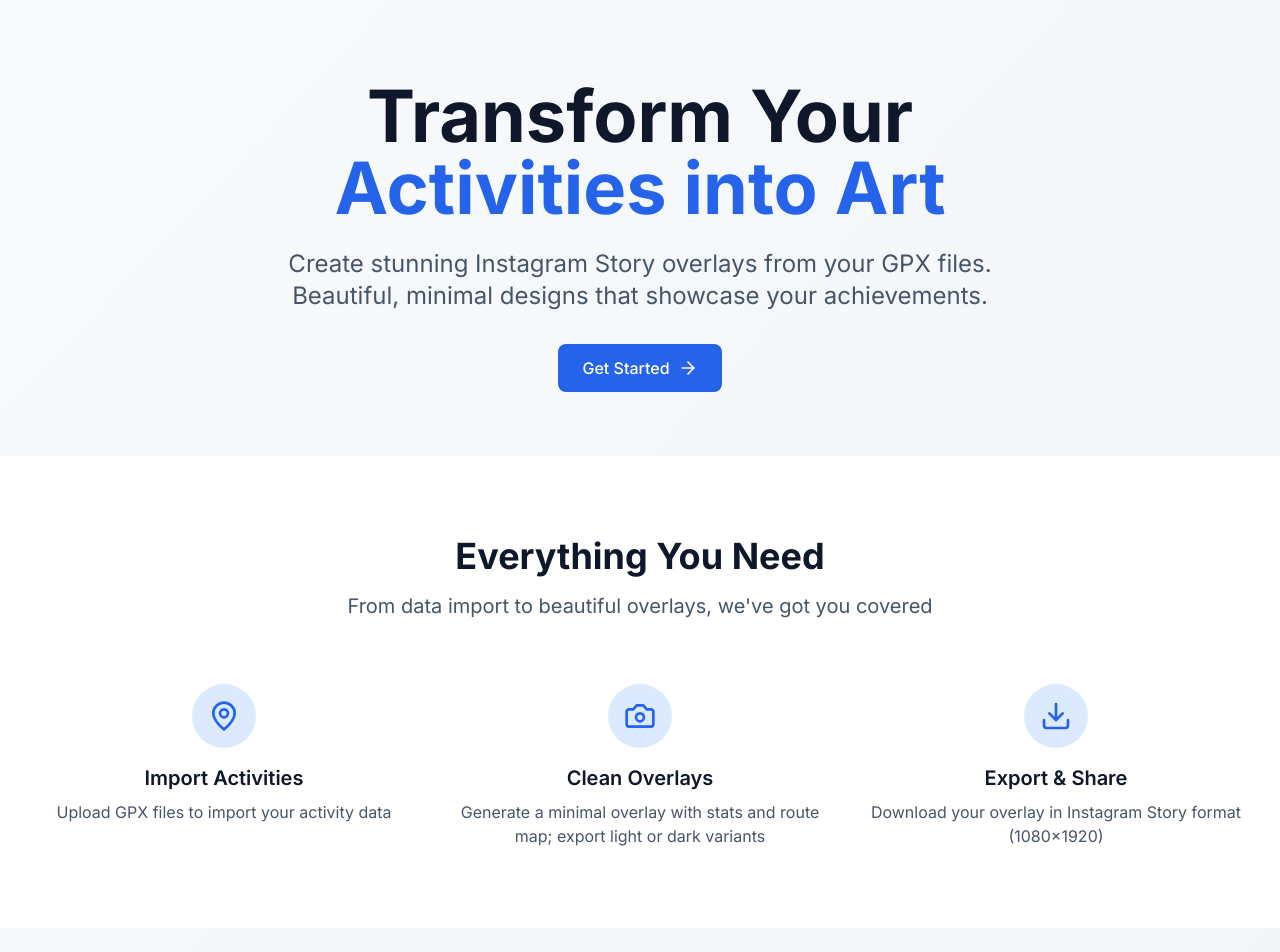
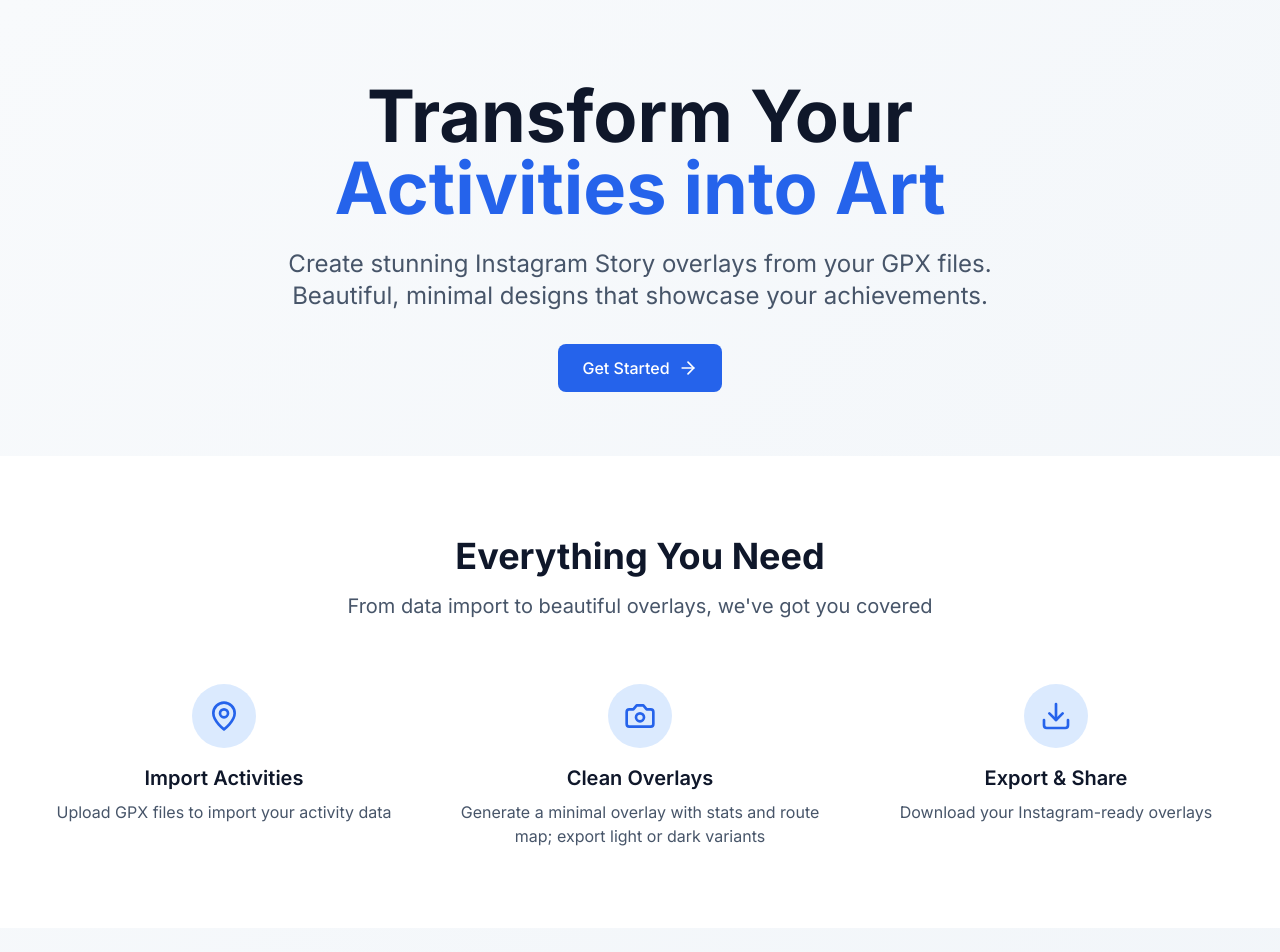
Before and after one commit to maxrugen/routeshare, a Next.js app in the folder frontend/: page / in a window 1280 px wide. Shown: the top 952 px of the page. Built offline with nearby package versions, Linux system fonts and the light colour scheme.

Commit message:
Docs/UI: update homepage and README to reflect auto-sized transparent PNG exports; remove 1080x1920 mentions

```diff
--- a/frontend/app/page.tsx
+++ b/frontend/app/page.tsx
@@ -109,7 +109,7 @@ export default function HomePage() {
                 Export & Share
               </h3>
               <p className="text-primary-600">
-                Download your overlay in Instagram Story format (1080x1920)
+                Download your Instagram-ready overlays
               </p>
             </motion.div>
           </div>
--- a/frontend/src/components/OverlayPreview.tsx
+++ b/frontend/src/components/OverlayPreview.tsx
@@ -55,7 +55,7 @@ export function OverlayPreview({ overlayUrl }: OverlayPreviewProps) {
             <div className="opacity-0 group-hover:opacity-100 transition-opacity duration-200 text-white text-center">
               <Instagram className="w-8 h-8 mx-auto mb-2" />
               <p className="text-sm font-medium">Instagram Story Ready</p>
-              <p className="text-xs opacity-80">1080 × 1920</p>
+              <p className="text-xs opacity-80">Auto-sized PNG</p>
             </div>
           </div>
         </div>
@@ -109,7 +109,7 @@ export function OverlayPreview({ overlayUrl }: OverlayPreviewProps) {
       <div className="grid grid-cols-2 gap-4 text-sm">
         <div className="text-center p-3 bg-primary-50 rounded-lg">
           <p className="text-primary-600">Dimensions</p>
-          <p className="font-medium text-primary-900">1080 × 1920</p>
+          <p className="font-medium text-primary-900">Auto-sized</p>
         </div>
         <div className="text-center p-3 bg-primary-50 rounded-lg">
           <p className="text-primary-600">Format</p>
--- a/frontend/src/components/OverlayRenderer.tsx
+++ b/frontend/src/components/OverlayRenderer.tsx
@@ -332,7 +332,7 @@ export function OverlayRenderer({
 
       {/* Canvas Info */}
       <div className="text-center text-sm text-primary-500">
-        <p>Canvas: 1080 × 1920 (Instagram Story format)</p>
+        <p>Export: Transparent PNG sized to content</p>
         <p>Real-time preview with custom styling</p>
       </div>
     </motion.div>
```
Also changed, not shown: 1 other file (tests, documents, lock files or other folders).
